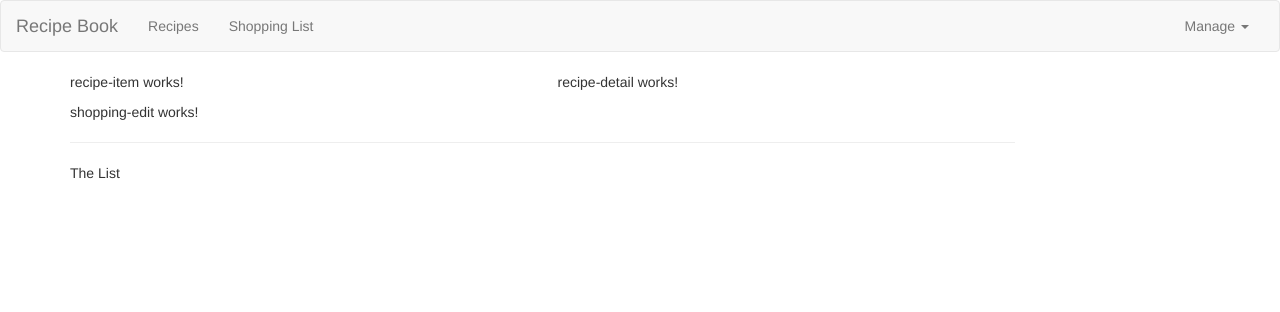
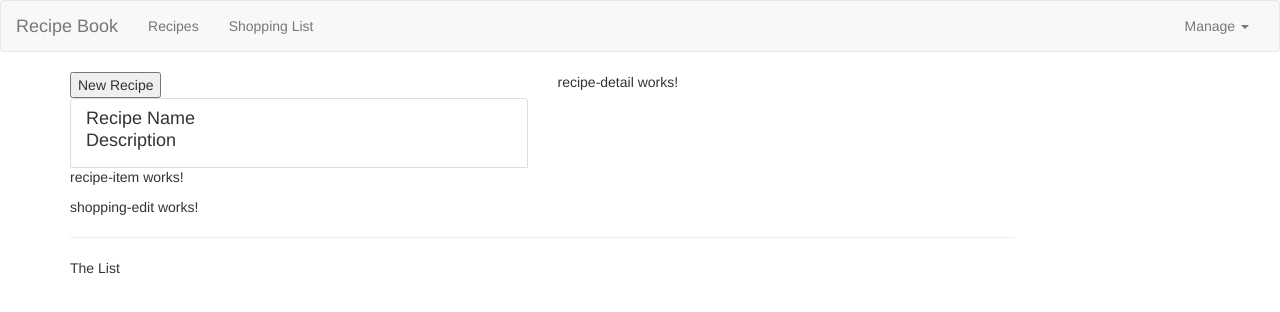
Before and after one commit to marcinpokusinski7/RecipeBook, an Angular app: page / in a window 1280 px wide. Shown: the top 312 px of the page. Built offline with nearby package versions, Linux system fonts and the light colour scheme.

Commit message:
update recipe list

```diff
--- a/src/app/recipes/recipe-list/recipe-list.component.html
+++ b/src/app/recipes/recipe-list/recipe-list.component.html
@@ -1 +1,23 @@
-<app-recipe-item></app-recipe-item>
+<div class="row">
+  <div class="col-xs-12">
+    <button>New Recipe</button>
+  </div>
+</div>
+<div class="row">
+  <div class="col-xs-12">
+    <a href="#" class="list-group-item clearfix">
+      <span class="pull-left">
+        <h4 class="list-group-item-heading">
+          Recipe Name
+          <p class="list-group-item-text">
+            Description
+          </p>
+          <span class="pull-right">
+            <img src="" alt="" class="img-responsive" style="max-height: 50px;">
+          </span>
+        </h4>
+      </span>
+    </a>
+    <app-recipe-item></app-recipe-item>
+  </div>
+</div>
```
